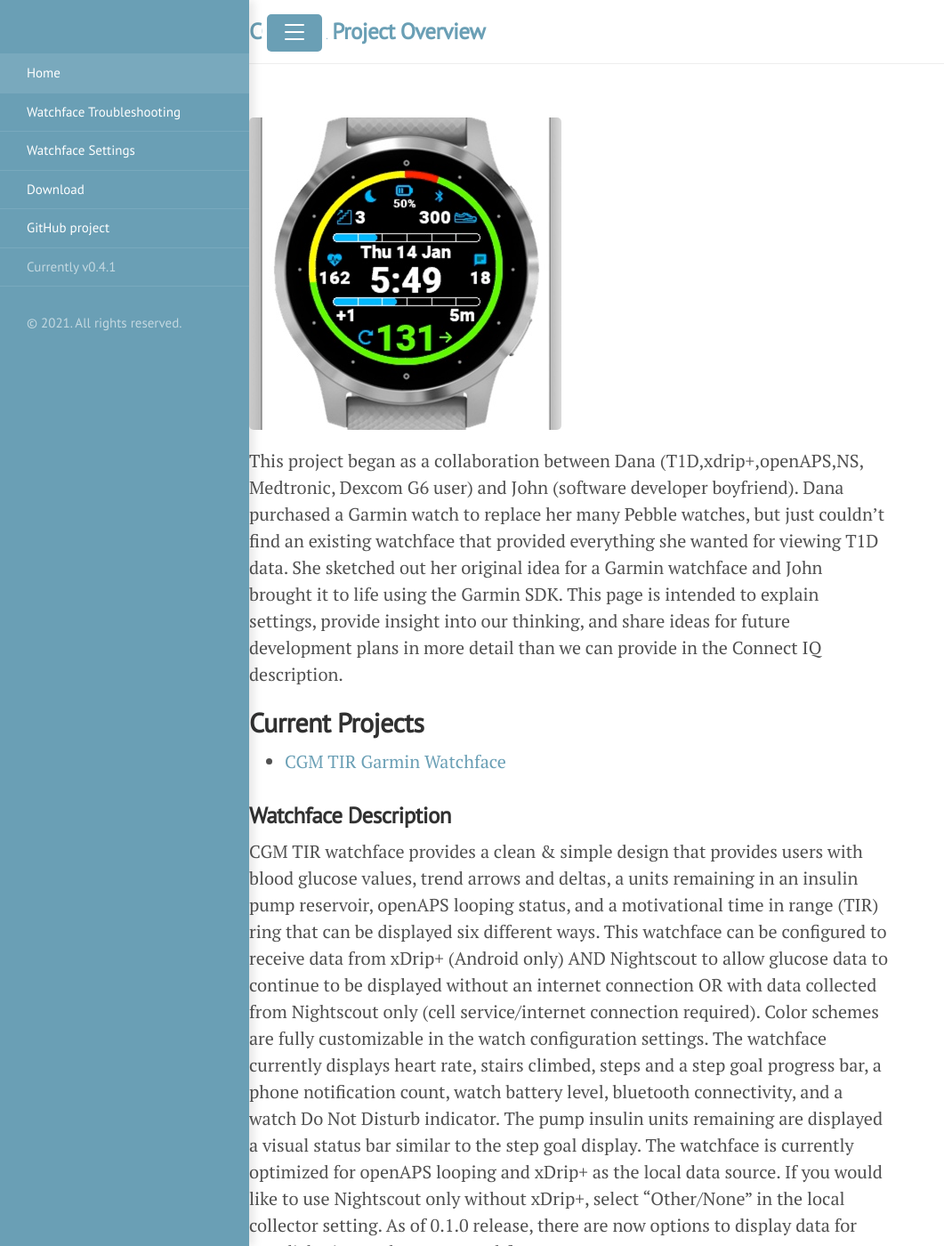
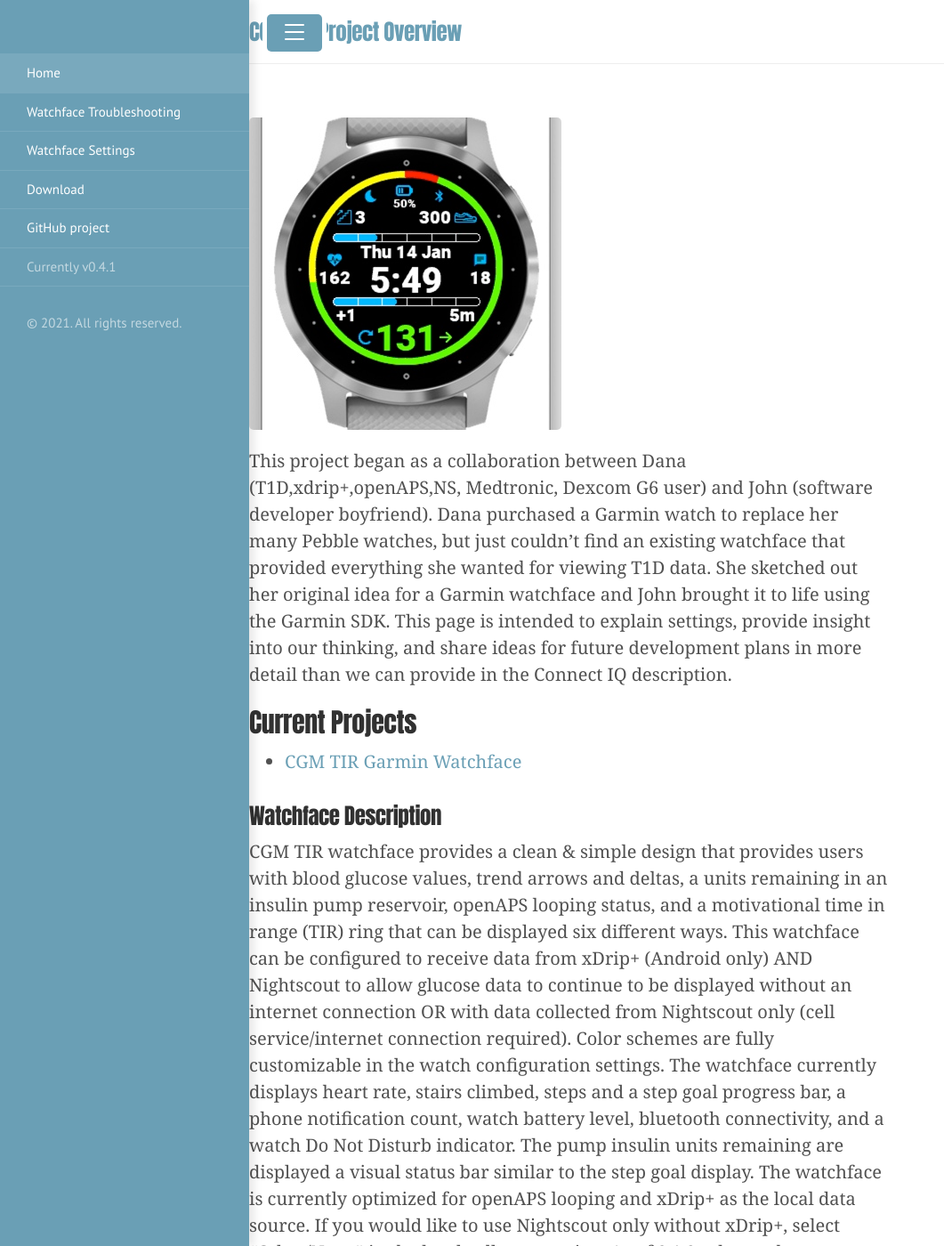
Before and after one commit to SturdiPancreas/CGM-TIR-watch, a Jekyll site: the page built from index.md, in a window 1280 px wide and 1400 px high. Shown: the whole window at 89% size, without its empty margins (0-1061 px from the left). Built offline with Jekyll 4.4.1, drawn with Linux system fonts in a browser that asks for light colours.

Commit message:
Update lanyon.css

```diff
--- a/public/css/lanyon.css
+++ b/public/css/lanyon.css
@@ -41,11 +41,11 @@ body {
 }
 
 html {
-  font-family: "PT Serif", Georgia, "Times New Roman", serif;
+  font-family: Georgia, "Times New Roman", serif;
 }
 
 h1, h2, h3, h4, h5, h6 {
-  font-family: "PT Sans", Helvetica, Arial, sans-serif;
+  font-family: Impact, fantasy, Georgia, Arial, sans-serif;
   font-weight: 700;
   color: #313131;
   letter-spacing: -.025rem;
```
